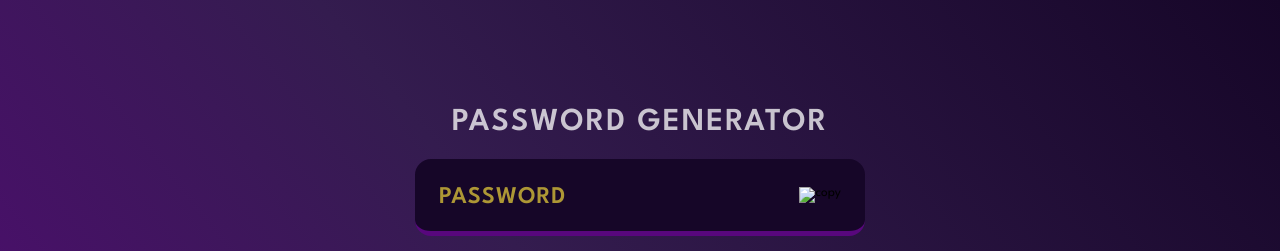
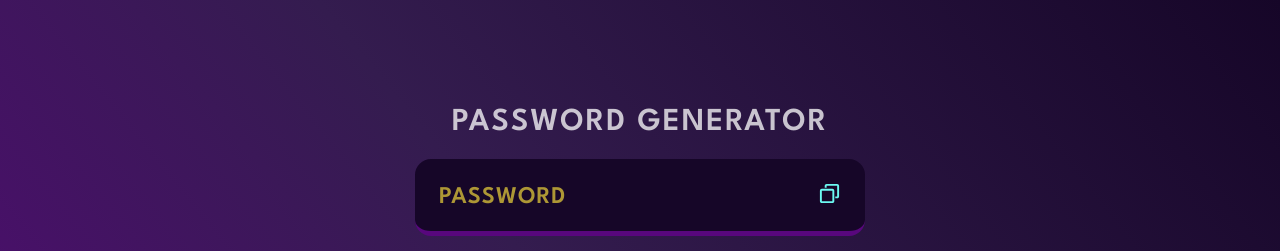
Before and after one commit to Amanp8/Password-gen, a plain HTML site: page index.html in a window 1280 px wide. Shown: the top 251 px of the page. Drawn offline with Linux system fonts and the light colour scheme.

Commit message:
Update index.html

```diff
--- a/index.html
+++ b/index.html
@@ -25,7 +25,7 @@
 
             <button class="copyBtn" data-copy>
                 <span class="tooltip" data-copyMsg></span>
-                <img src="./assets/copy.svg" alt="copy" width="23" height="23">
+                <img src="/copy.svg" alt="copy" width="23" height="23">
             </button>
 
         </div>
```
